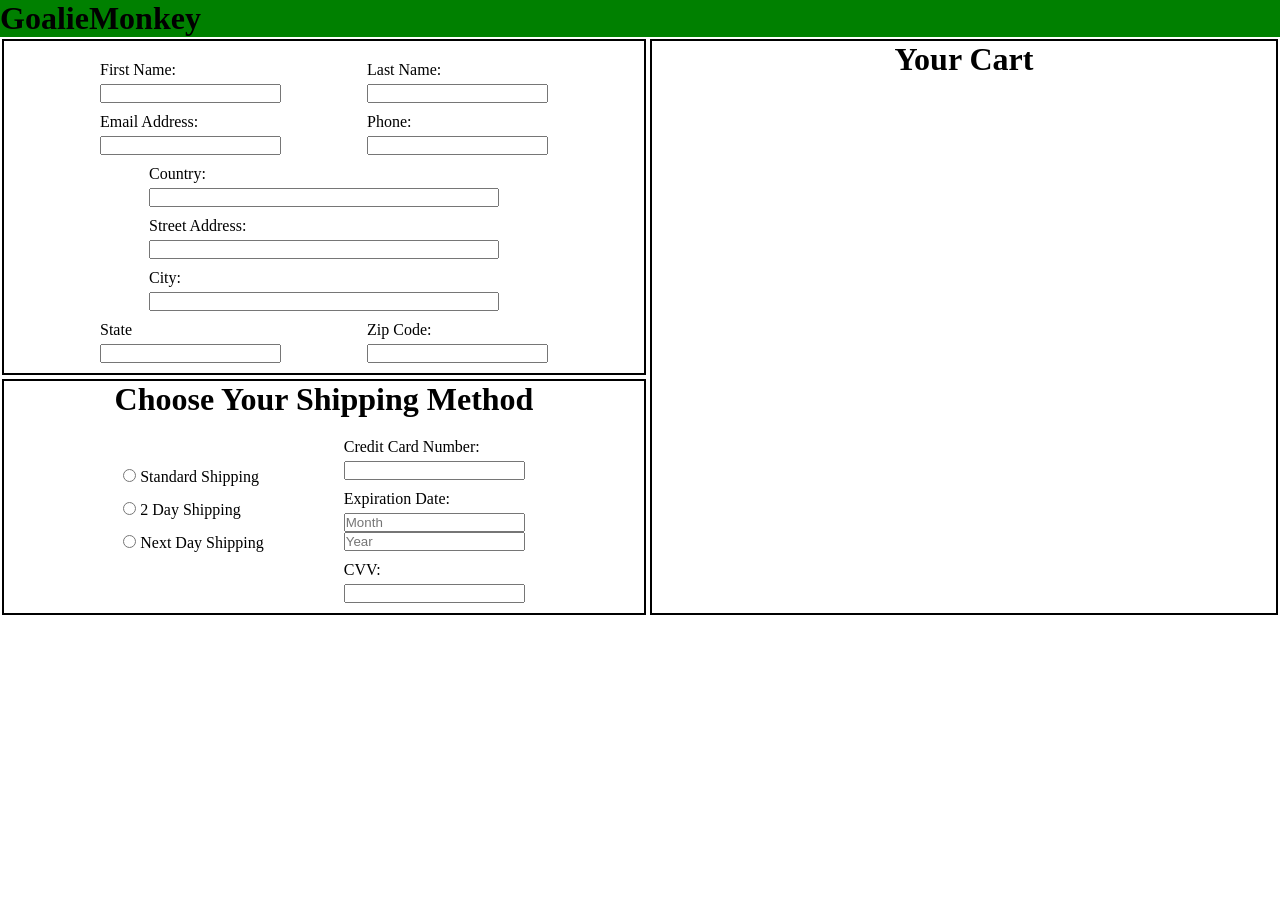
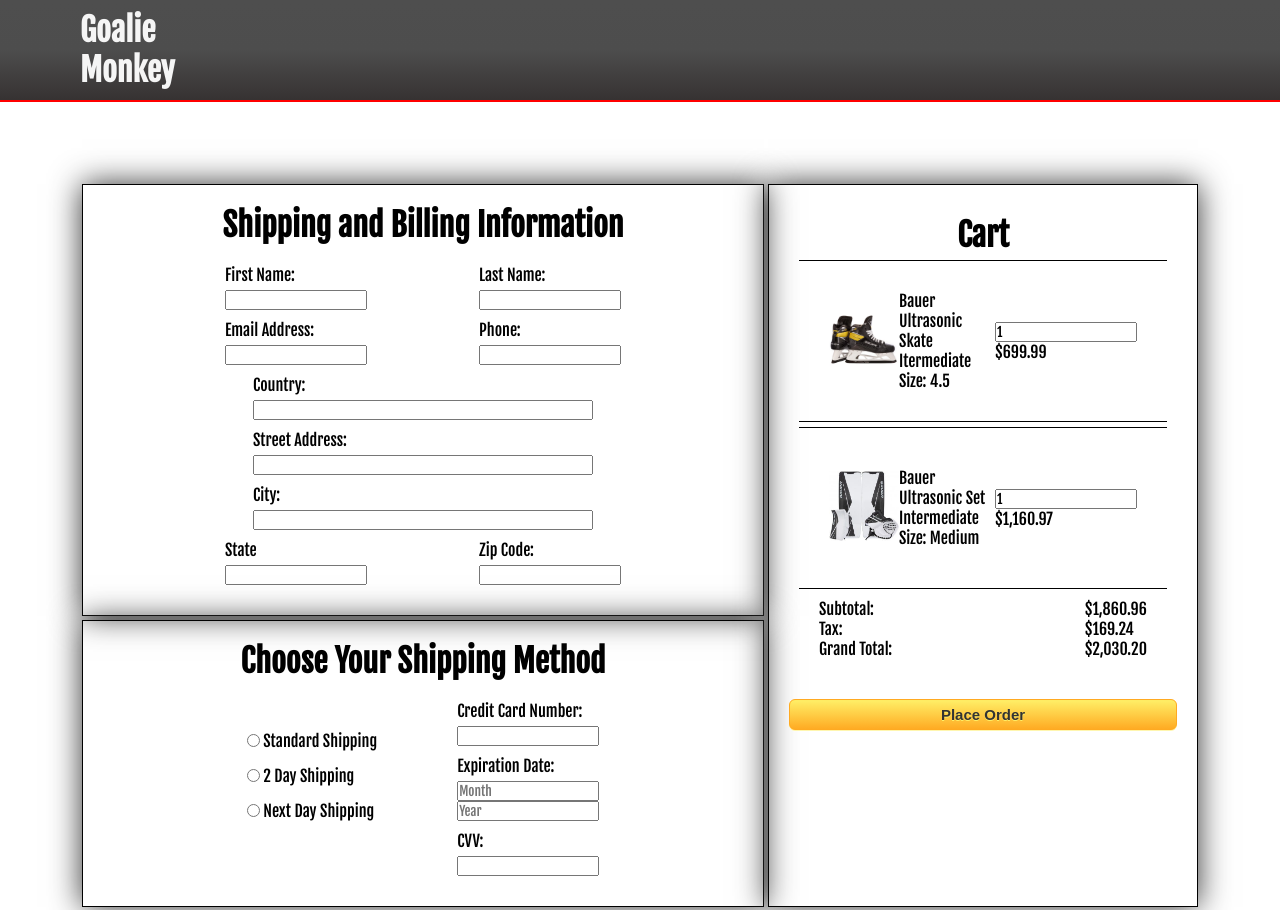
Before and after one commit to ccecott/UI-day2, a plain HTML site: page index.html in a window 1280 px wide. Shown: the top 910 px of the page. Before the commit the page ends 800 px from the top, so only its background shows below. Drawn offline with Linux system fonts and the light colour scheme.

Commit message:
final commit, would like to come back and fix box shadow

```diff
--- a/index.html
+++ b/index.html
@@ -6,15 +6,18 @@
     <meta name="viewport" content="width=device-width, initial-scale=1.0">
     <title>Checkout</title>
     <link rel="stylesheet" href="./style.css">
+    <link href="https://fonts.googleapis.com/css2?family=Fjalla+One&display=swap" rel="stylesheet">
 </head>
 
 <body>
     <header>
-        <h1>GoalieMonkey</h1>
+        <h1 class="monkey">Goalie</h1>
+        <h1 class="monkey">Monkey</h1>
     </header>
     <div class="checkout-content">
         <div class="checkout">
             <div class="credit">
+                <h1 class="checkout-title">Shipping and Billing Information</h1>
                 <form class="cc">
                     <div class="one">
                         <div class="fname">
@@ -85,7 +88,64 @@
             </div>
         </div>
         <div class="cart">
-            <h1 class="cart-h1">Your Cart</h1>
+            <!-- <h1 class="cart-h1">Your Cart</h1> -->
+            <div class="cart-stuff">
+                <h1 class="cart-title">Cart</h1>
+                <!-- item one -->
+                <div class="item">
+
+                    <div class="image">
+                        <img src="./assets/ultrasonic-skate.webp" alt="" />
+                    </div>
+                    <div class="description">
+                        <span>Bauer Ultrasonic Skate</span>
+                        <span>Itermediate</span>
+                        <span>Size: 4.5</span>
+                    </div>
+                    <div class="quantity">
+
+                        <input class="item-quatity" type="text" name="name" value="1">
+
+                        <div class="total-price">$699.99</div>
+                    </div>
+
+
+                </div>
+                <div class="item">
+
+                    <div class="image">
+                        <img src="./assets/ultrasonic-set.jpg" alt="" />
+                    </div>
+                    <div class="description">
+                        <span>Bauer Ultrasonic Set</span>
+                        <span>Intermediate</span>
+                        <span>Size: Medium</span>
+                    </div>
+                    <div class="quantity">
+
+                        <input class="item-quatity" type="text" name="name" value="1">
+
+                        <div class="total-price">$1,160.97</div>
+                    </div>
+
+
+                </div>
+
+
+            </div>
+            <div class="payment">
+                <div class="money">
+                    <span>Subtotal:</span><br>
+                    <span>Tax:</span><br>
+                    <span>Grand Total:</span>
+                </div>
+                <div class="cash">
+                    <span>$1,860.96</span><br>
+                    <span>$169.24</span><br>
+                    <span>$2,030.20</span>
+                </div>
+            </div>
+            <button class="btn">Place Order</button>
         </div>
     </div>
 </body>
--- a/style.css
+++ b/style.css
@@ -1,26 +1,50 @@
 *{
     margin: 0;
     padding: 0;
+    font-family: 'Fjalla One', sans-serif;
 }
 header {
-    background-color: green;
+    height: 100px;
+    background: rgb(78,78,78);
+    background: linear-gradient(180deg, rgba(78,78,78,1) 3%, rgba(77,77,77,1) 50%, rgba(54,50,50,1) 100%);
+    border-bottom: 2px solid red;
+    display: flex;
+    flex-direction: column;
+    justify-content: center;
+}
+
+.monkey {
+    padding-left: 80px;
+    font-family: 'Fjalla One', sans-serif;
+    color: whitesmoke;
+    font-size: 32px;
 }
 
 
 .checkout-content {
     display: flex;
+    padding: 80px;
+
 }
 .checkout {
     display: flex;
     flex-direction: column;
+
+
 }
 /* This section is only the credit form */
 .credit {
     /* height: 50vh; */
-    border: 2px solid black;
+    border: 1px solid black;
     flex: 1;
     width: 50vw;
     margin: 2px;
+    padding: 20px;
+    box-shadow: 0 0 30px #333;
+}
+.checkout-title {
+    text-align: center;
+
 }
 .cc {
 
@@ -55,8 +79,8 @@ justify-content: space-evenly;
 .three {
 display: flex;
 flex-direction: column;
-padding-left: 135px;
-padding-right: 135px;
+padding-left: 140px;
+padding-right: 140px;
 
 }
 .four {
@@ -76,17 +100,6 @@ label {
     padding-top: 10px;
     padding-bottom: 5px;
 }
-input {
-    /* margin: 10px; */
-}
-.shipping {
-    border: 2px solid black;
-    flex: 1;
-}
-.cart {
-    border: 2px solid black;
-    flex: 1;
-}
 
 /* This section is for the shipping */
 .shipping {
@@ -94,6 +107,10 @@ input {
     display: flex;
     flex-direction: column;
     align-items: center;
+    border: 1px solid black;
+    flex: 1;
+    padding: 20px;
+    box-shadow: 0 0 30px #333;
 }
 .shipping-form {
 
@@ -118,6 +135,69 @@ input {
 /* this is for the cart */
 .cart {
     display: flex;
-    justify-content: center;
+    flex-direction: column;
     margin: 2px;
+    border: 1px solid black;
+    flex: 1;
+    padding: 20px;
+    box-shadow: 0 0 30px #333;
 }
+.cart-title {
+    text-align: center;
+}
+.item {
+    border-top: 1px solid black;
+    border-bottom: 1px solid black;
+    margin-top: 5px;
+    padding: 20px 30px;
+    height: 120px;
+    display: flex;
+    align-items: center;
+  }
+   .item-quantity {
+       width: fit-content;
+   }
+
+.cart-stuff {
+    padding: 10px;
+}
+
+  .delete-btn{
+    display: inline-block;
+    Cursor: pointer;
+    width: 18px;
+    height: 17px;
+  }
+.total-price {
+    display: inline;
+}
+
+img {
+    width: 70px;
+    height: 70px;
+}
+
+.payment {
+    display: flex;
+    justify-content: space-between;
+    padding-left: 30px;
+    padding-right: 30px;
+}
+.btn {
+    margin-top: 40px;
+    background-color: rgb(243, 243, 6);
+    box-shadow: 0px 1px 0px 0px #fff6af;
+	background:linear-gradient(to bottom, #ffec64 5%, #ffab23 100%);
+	background-color:#ffec64;
+	border-radius:6px;
+	border:1px solid #ffaa22;
+	display:inline-block;
+	cursor:pointer;
+	color:#333333;
+	font-family:Arial;
+	font-size:15px;
+	font-weight:bold;
+	padding:6px 24px;
+	text-decoration:none;
+	text-shadow:0px 1px 0px #ffee66;
+}
```
Also changed, not shown: assets/ultrasonic-set.jpg (added), assets/ultrasonic-skate.webp (added).
